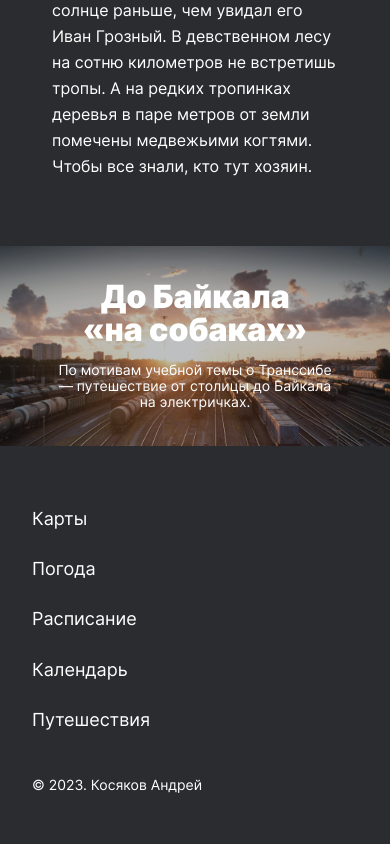
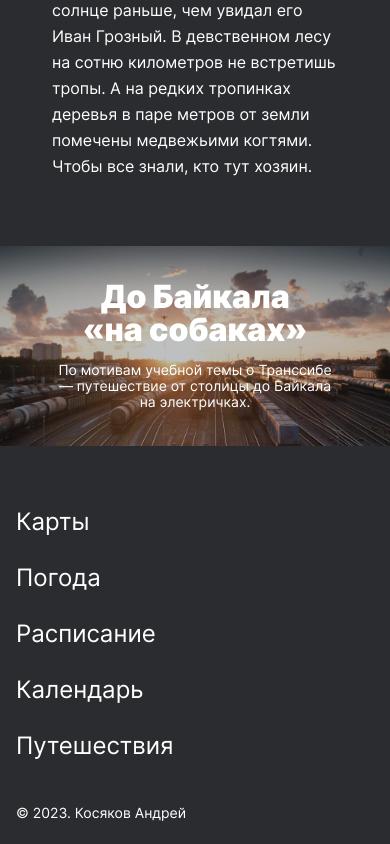
Before and after one commit to r34kwonza/russian-travel, a plain HTML site: page index.html in a window 390 px wide. Shown: the part 10076-10920 px from the top of the page. Before the commit the page ends 10892 px from the top, so only its background shows below. Drawn offline with Linux system fonts and the light colour scheme; files whose address does not match are found by name.

Commit message:
review update

```diff
--- a/blocks/footer/__copyright/footer__copyright.css
+++ b/blocks/footer/__copyright/footer__copyright.css
@@ -11,6 +11,6 @@
   .footer__copyright {
     line-height: 1;
     justify-self: start;
-    margin: 48px 0 0 16px;
+    margin-top: 48px;
   }
 }
--- a/blocks/footer/__link/footer__link.css
+++ b/blocks/footer/__link/footer__link.css
@@ -13,8 +13,8 @@
 
 @media screen and (max-width: 700px) {
   .footer__link {
-    font-size: 18px;
+    font-size: 24px;
     line-height: 1;
-    margin: 0 0 32px 16px;
+    margin-bottom: 32px;
   }
 }
```
